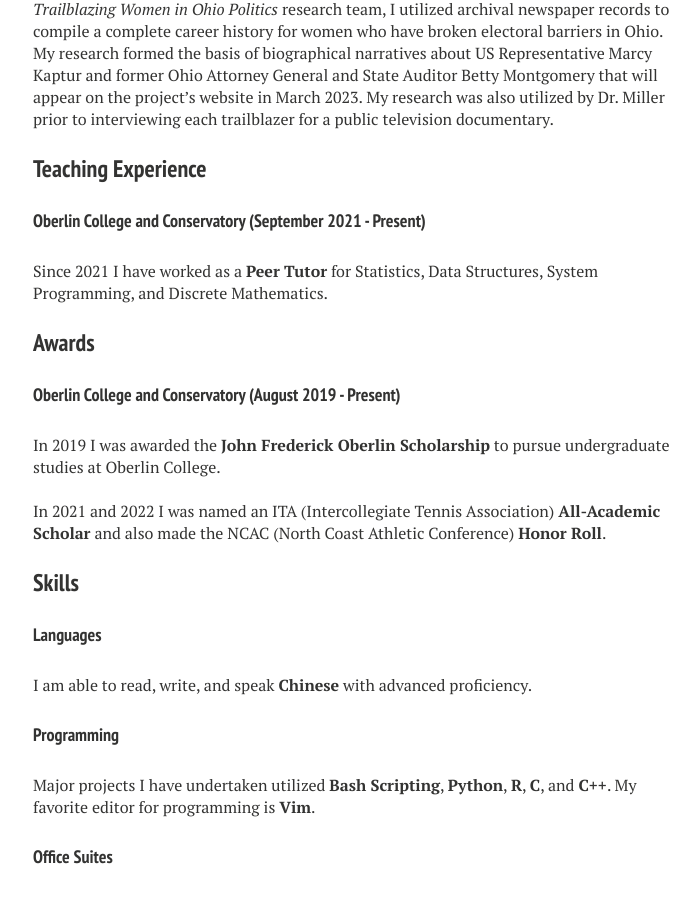
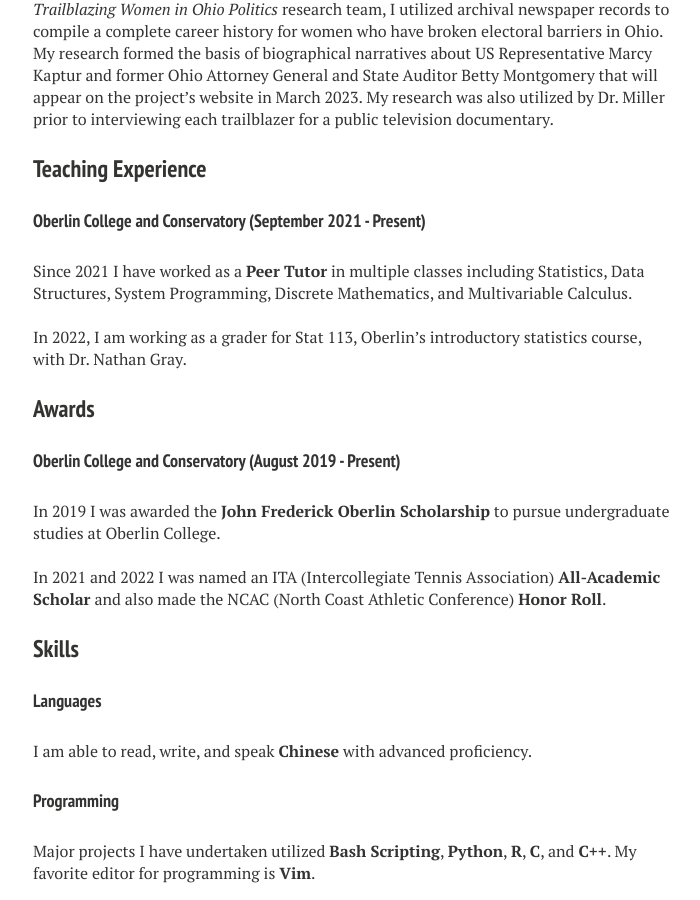
Before and after one commit to nathanenglehart/nathanenglehart.github.io, a Jekyll site: the page built from cv.md, in a window 1280 px wide and 900 px high, scrolled down 1233 px. Shown: the whole window, without its empty margins (287-987 px from the left). Built offline with Jekyll 4.4.1, drawn with Linux system fonts in a browser that asks for light colours; nearby versions of some CDN libraries.

Commit message:
added grading

```diff
--- a/cv.md
+++ b/cv.md
@@ -41,7 +41,9 @@
 
 #### Oberlin College and Conservatory (September 2021 - Present)
 
-Since 2021 I have worked as a <strong>Peer Tutor</strong> for Statistics, Data Structures, System Programming, and Discrete Mathematics.
+Since 2021 I have worked as a <strong>Peer Tutor</strong> in multiple classes including Statistics, Data Structures, System Programming, Discrete Mathematics, and Multivariable Calculus. \
+\
+In 2022, I am working as a grader for Stat 113, Oberlin's introductory statistics course, with Dr. Nathan Gray.
 
 ### Awards
 
```
